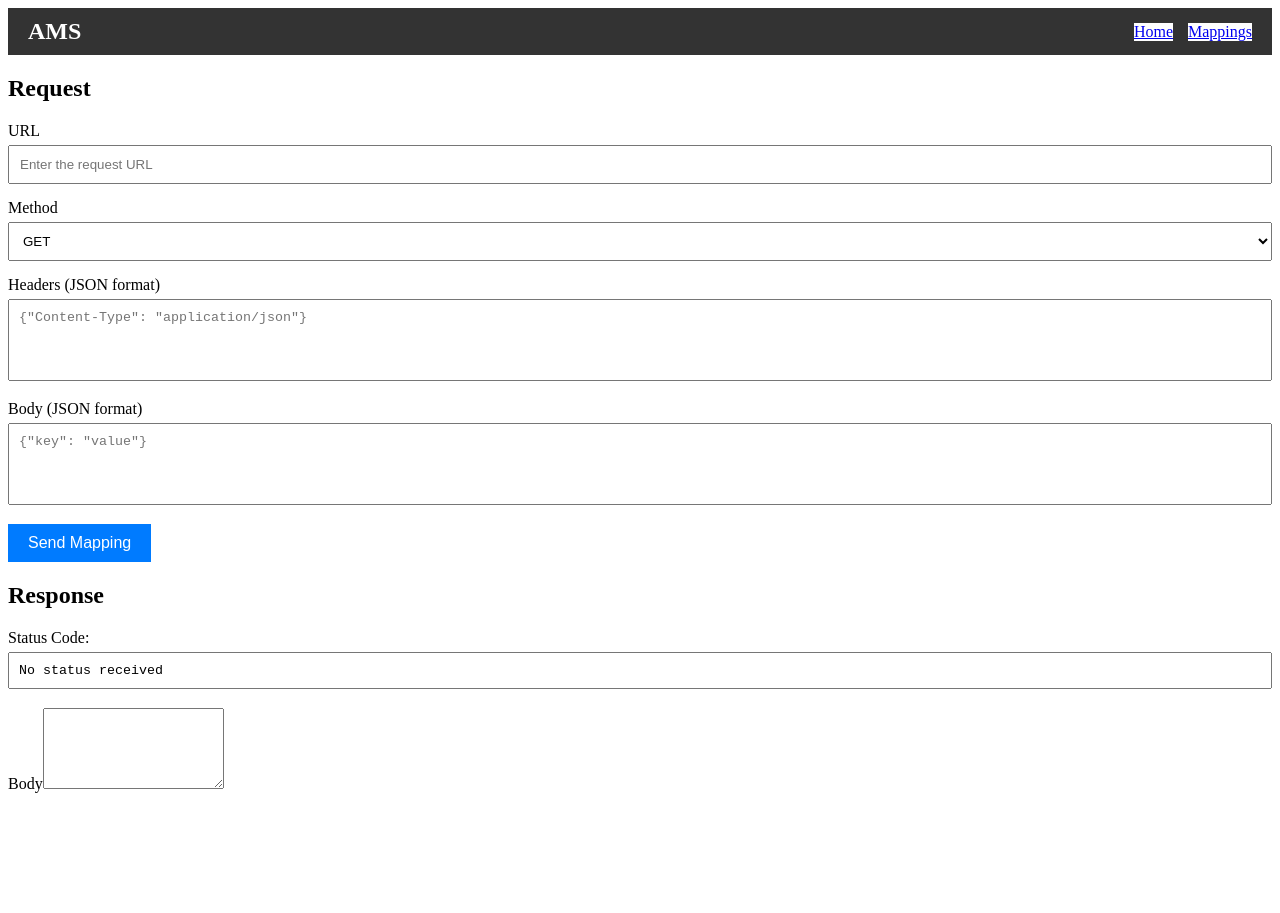
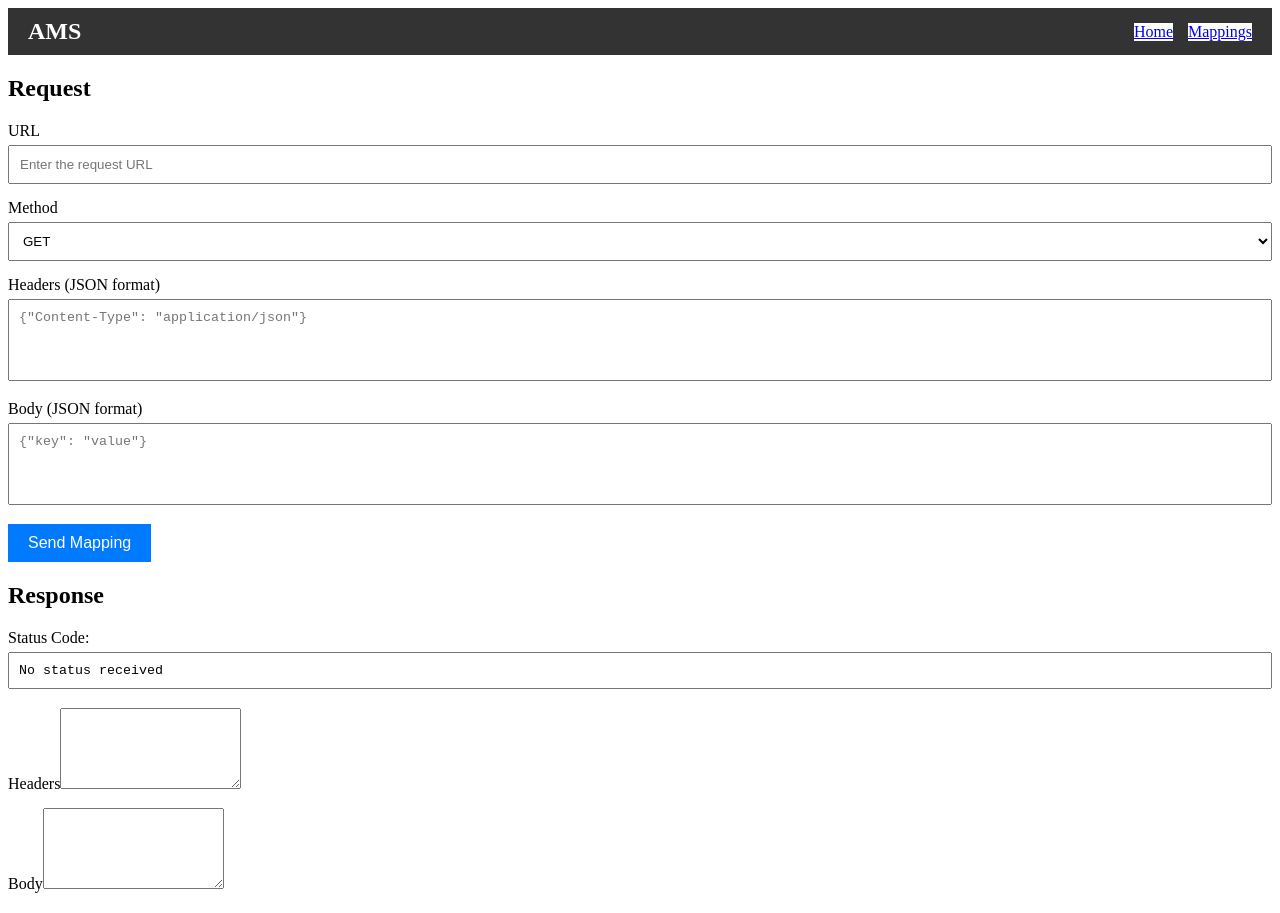
Before and after one commit to Jaller123/AMS, a React (Vite) app in the folder ams/: page / in a window 1280 px wide. Before the commit the page ends 813 px from the top, so only its background shows below. Built offline with nearby package versions, Linux system fonts and the light colour scheme.

Commit message:
ändringar i MappingsPage.jsx

```diff
--- a/ams/src/App.jsx
+++ b/ams/src/App.jsx
@@ -3,6 +3,7 @@ import { BrowserRouter as Router, Routes, Route } from "react-router-dom";
 import Navbar from "./components/Navbar";
 import ReqForm from "./components/ReqForm";
 import ResForm from "./components/ResForm";
+
 import MappingsPage from "./components/MappingsPage";
 
 const App = () => {
@@ -19,13 +20,14 @@ const App = () => {
         },
         response: {
           status: 200,
-          headers: data.headers ? data.headers : {},
+          headers: data.headers ? data.headers : {}, // Kontrollera headers här
           body: data.body ? JSON.stringify(data.body) : "",
         },
       };
 
       console.log("Payload for WireMock:", payload);
 
+      // Simulera en fetch eller anropa en server (kan anpassas)
       const res = await fetch("http://localhost:8088/__admin/mappings", {
         method: "POST",
         headers: { "Content-Type": "application/json" },
@@ -35,11 +37,15 @@ const App = () => {
       if (res.ok) {
         const responseBody = await res.text();
         console.log("Response Body:", responseBody);
+
+        // Uppdatera response med headers
         setResponse({
           status: res.status,
+          headers: payload.response.headers, // Lägg till headers
           body: responseBody,
         });
 
+        // Lägg till mappningen i listan
         setMappings((prevMappings) => [...prevMappings, payload]);
       } else {
         console.error("WireMock responded with error status:", res.status);
--- a/ams/src/components/MappingsPage.jsx
+++ b/ams/src/components/MappingsPage.jsx
@@ -11,13 +11,7 @@ const MappingsPage = ({ mappings }) => {
         <ul className={styles.mappingList}>
           {mappings.map((mapping, index) => (
             <li key={index} className={styles.mappingItem}>
-              <strong>Method:</strong> {mapping.request.method} <br />
-              <strong>URL:</strong> {mapping.request.url} <br />
-              <strong>Status:</strong> {mapping.response.status} <br />
-              <strong>Headers:</strong>{" "}
-              {JSON.stringify(mapping.response.headers, null, 2)} <br />
-              <strong>Body:</strong>{" "}
-              {JSON.stringify(mapping.response.body, null, 2)}
+              <pre>{JSON.stringify(mapping, null, 2)}</pre>
             </li>
           ))}
         </ul>
--- a/ams/src/components/ResForm.jsx
+++ b/ams/src/components/ResForm.jsx
@@ -17,8 +17,14 @@ const ResForm = ({ response }) => {
           className={styles.textarea}
         />
       </div>
-
-      <div className={styles.formGroup}></div>
+      <div className={styles.formGroup}>
+        <label>Headers</label>
+        <textarea
+          rows="5"
+          readOnly
+          value={JSON.stringify(response?.headers)}
+        ></textarea>
+      </div>
 
       <div className={styles.formGroup}>
         <label>Body</label>
```
Also changed, not shown: ams/package.json (+2 -6 lines).
